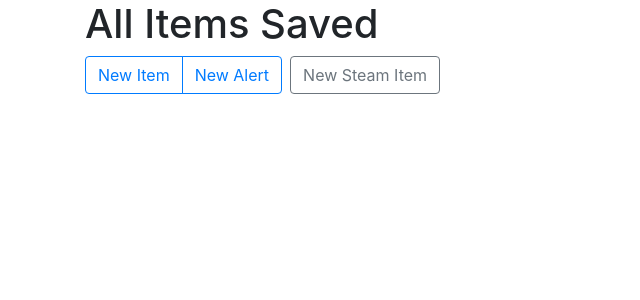
After one commit to hank0cean/EyePrice, a Flask app: template src/templates/items/all_items.html in a window 1280 px wide. The commit adds this page. Shown: the top 300 px of the page, without its empty margins (0-640 px from the left). Run offline with Flask 2, Linux system fonts and the light colour scheme; the template is opened without the code that fills it, so the values that code supplies are empty; some libraries are stand-ins or nearby versions.

Commit message:
starting alerts

```diff
--- a/src/app.py
+++ b/src/app.py
@@ -1,9 +1,11 @@
 from flask import Flask
 from views.items import item_blueprint
+from views.alerts import alert_blueprint
 
 app = Flask(__name__)
 
 app.register_blueprint(item_blueprint, url_prefix="/items")
+app.register_blueprint(alert_blueprint, url_prefix="/alerts")
 
 if __name__ == "__main__":
     app.run(debug=True)
--- /dev/null
+++ b/src/templates/items/all_items.html
@@ -0,0 +1,36 @@
+{% extends "base.html" %}
+
+{% block content %}
+
+<header><h1>All Items Saved</h1></header>
+<section class="all-items-list">
+    <div class="btn-toolbar mb-3">
+        <div class="btn-group mr-2">
+            <a class="btn btn-outline-primary" href="{{ url_for('items.new_item') }}">
+                New Item
+            </a>
+            <a class="btn btn-outline-primary" href="/">
+                New Alert
+            </a>
+        </div>
+        <div class="btn-group">
+            <a class="btn btn-outline-secondary" href="{{ url_for('items.new_steam_item') }}">
+                New Steam Item
+            </a>
+        </div>
+    </div>
+    <ol class="list-group mb-3">
+        <div>
+            {% for item in items %}
+                <li class="list-group-item">
+                    <h3 class="item-name">{{ item.url }}</h3>
+                    <p class="item-price">{{ item.price }}</p>
+                    <br>
+                    <a href="{{ item.url }}">View</a>
+                </li>
+            {% endfor %}
+        </div>
+    </ol>
+</section>
+
+{% endblock %}
--- a/src/templates/items/new_item.html
+++ b/src/templates/items/new_item.html
@@ -2,7 +2,9 @@
 
 {% block content %}
 
-    <header><h1>Add New Product</h1></header>
+<header>
+    <h1>Add New Product</h1>
+</header>
 <section class="new-item-form">
     <form method="post">
         <div class="form-group">
--- a/src/templates/items/new_steam_item.html
+++ b/src/templates/items/new_steam_item.html
@@ -1,7 +1,9 @@
 {% extends "base.html" %}
 
 {% block content %}
-    <header><h1>Add Item from Steam Product</h1></header>
+<header>
+    <h1>Add Item from Steam Product</h1>
+</header>
 <section class="new-item-steam-form">
     <form method="post">
         <div class="form-group">
--- a/src/views/items.py
+++ b/src/views/items.py
@@ -3,7 +3,6 @@ from flask import Blueprint, render_template, request
 from models.item import Item
 
 item_blueprint = Blueprint('items', __name__)
-
 
 @item_blueprint.route('/new', methods=['GET', 'POST'])
 def new_item():
@@ -31,4 +30,4 @@ def new_steam_item():
 @item_blueprint.route('/all', methods=['GET'])
 def all_items():
     items = Item.all()
-    return render_template('items/all.html', items=items)
+    return render_template('items/all_items.html', items=items)
```
Also changed, not shown: src/templates/items/all.html (deleted, +0 -36 lines), src/views/alerts.py (added, +9 -0 lines), src/templates/alerts/all_alerts.html (added), src/templates/alerts/new_alert.html (added). Lines whose indentation alone changed are shown as unchanged.
